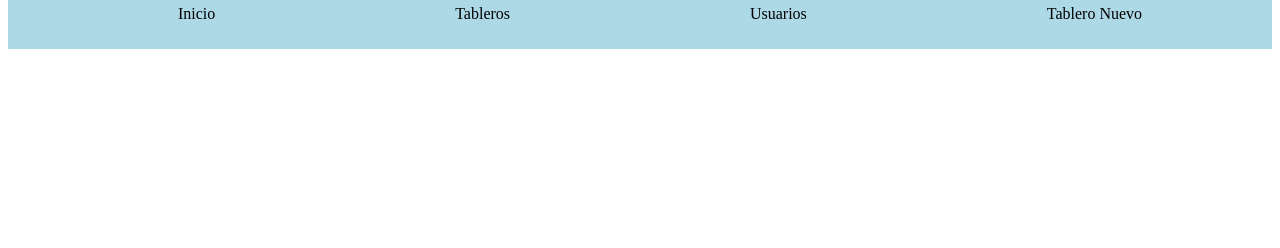
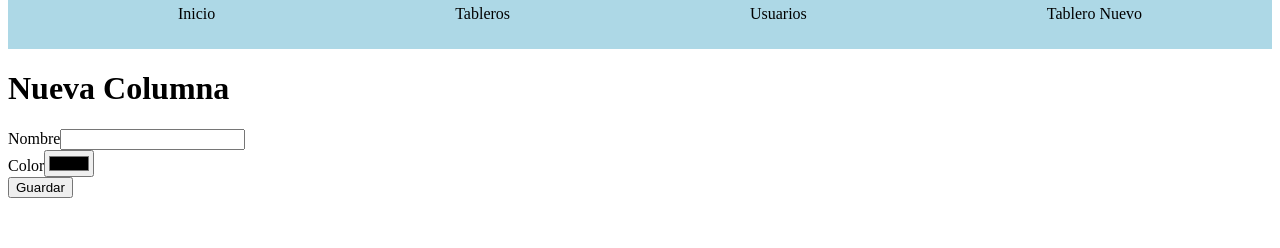
Before and after one commit to mgonpor/D.E.-Cliente, an Angular app in the folder Unidad 4/kanban/: page /tablero/1/columna-nueva in a window 1280 px wide. Before the commit this address led to /. Shown: the part 397-645 px from the top of the page. Built offline with nearby package versions, Linux system fonts and the light colour scheme.

Commit message:
nueva columna

```diff
--- a/Unidad 4/kanban/src/app/app.routes.ts
+++ b/Unidad 4/kanban/src/app/app.routes.ts
@@ -2,10 +2,12 @@ import { Routes } from '@angular/router';
 import { Board } from './components/board/board';
 import { BoardDetail } from './components/board-detail/board-detail';
 import { BoardNew } from './components/board-new/board-new';
+import { BoardDetailNew } from './components/board-detail-new/board-detail-new';
 
 export const routes: Routes = [
     { path: '', component: Board },
     { path: 'tablero', component: Board },
     { path: 'tablero/nuevo', component: BoardNew },
-    { path: 'tablero/:id', component: BoardDetail }
+    { path: 'tablero/:id', component: BoardDetail },
+    { path: 'tablero/:id/columna-nueva', component: BoardDetailNew }
 ];
--- a/Unidad 4/kanban/src/app/components/board-detail-new/board-detail-new.html
+++ b/Unidad 4/kanban/src/app/components/board-detail-new/board-detail-new.html
@@ -5,11 +5,11 @@
             <form (ngSubmit)="crearColumna()">
                 <div class="form-group">
                     <label for="nombre">Nombre</label>
-                    <input type="text" class="form-control" id="nombre" name="nombre">
+                    <input type="text" class="form-control" id="nombre" name="nombre" [(ngModel)]="nuevaColumna.nombre">
                 </div>
                 <div class="form-group">
                     <label for="color">Color</label>
-                    <input type="color" class="form-control" id="color" name="color">
+                    <input type="color" class="form-control" id="color" name="color" [(ngModel)]="nuevaColumna.color">
                 </div>
                 <button type="submit" class="btn btn-primary">Guardar</button>
             </form>
--- a/Unidad 4/kanban/src/app/components/board-detail-new/board-detail-new.ts
+++ b/Unidad 4/kanban/src/app/components/board-detail-new/board-detail-new.ts
@@ -1,25 +1,35 @@
-import { Component } from '@angular/core';
+import { Component, OnInit } from '@angular/core';
+import { FormsModule } from '@angular/forms';
 import { Columna } from '../../models/columna';
 import { ColumnaService } from '../../services/columna-service';
-import { Router } from '@angular/router';
+import { ActivatedRoute, Router } from '@angular/router';
+import { TableroService } from '../../services/tablero-service';
 
 @Component({
   selector: 'app-board-detail-new',
-  imports: [],
+  imports: [FormsModule],
   templateUrl: './board-detail-new.html',
   styleUrl: './board-detail-new.css',
 })
-export class BoardDetailNew {
+export class BoardDetailNew implements OnInit {
 
-  // todo: recibir el tablero
-  private nuevaColumna: Columna = new Columna(0, '', '', null);
+  public nuevaColumna!: Columna;
 
-  constructor(private columnaService: ColumnaService, private router: Router) { }
+  constructor(private columnaService: ColumnaService, private tableroService: TableroService,
+    private router: Router, private actRouter: ActivatedRoute) { }
+
+  ngOnInit(): void {
+    const idTablero = Number(this.actRouter.snapshot.params['id']);
+    const tablero = this.tableroService.findById(idTablero);
+    if (tablero) {
+      this.nuevaColumna = new Columna(0, '', '', tablero);
+    }
+  }
 
   public crearColumna() {
     this.nuevaColumna.id = this.columnaService.autoIncrement();
     this.columnaService.save(this.nuevaColumna);
-    this.router.navigate(['/tablero/:id']);
+    this.router.navigate(['/tablero', this.nuevaColumna.tablero.id]);
   }
 
 }
--- a/Unidad 4/kanban/src/app/components/board-detail/board-detail.html
+++ b/Unidad 4/kanban/src/app/components/board-detail/board-detail.html
@@ -1,6 +1,6 @@
 <div class="container" [style.background-color]="tablero?.fondo">
     <h1>{{ tablero?.nombre }}</h1>
-    <button routerLink="">Nueva Tarea +</button>
+    <button [routerLink]="['/tablero', tablero?.id, 'columna-nueva']">Nueva Columna +</button>
     <div class="columns">
         @for (columna of columnas; track columna.id) {
         <div class="column" [style.background-color]="columna.color" (dragover)="dragOver($event)"
```
